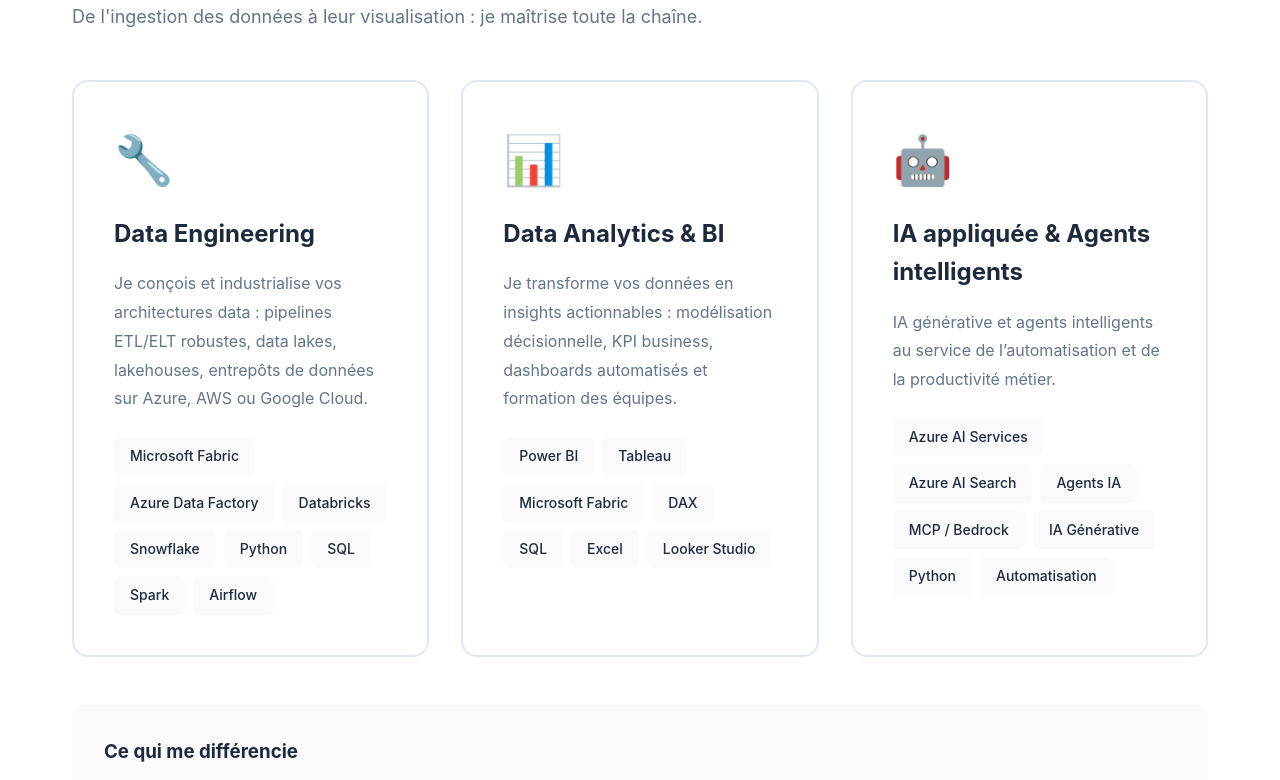
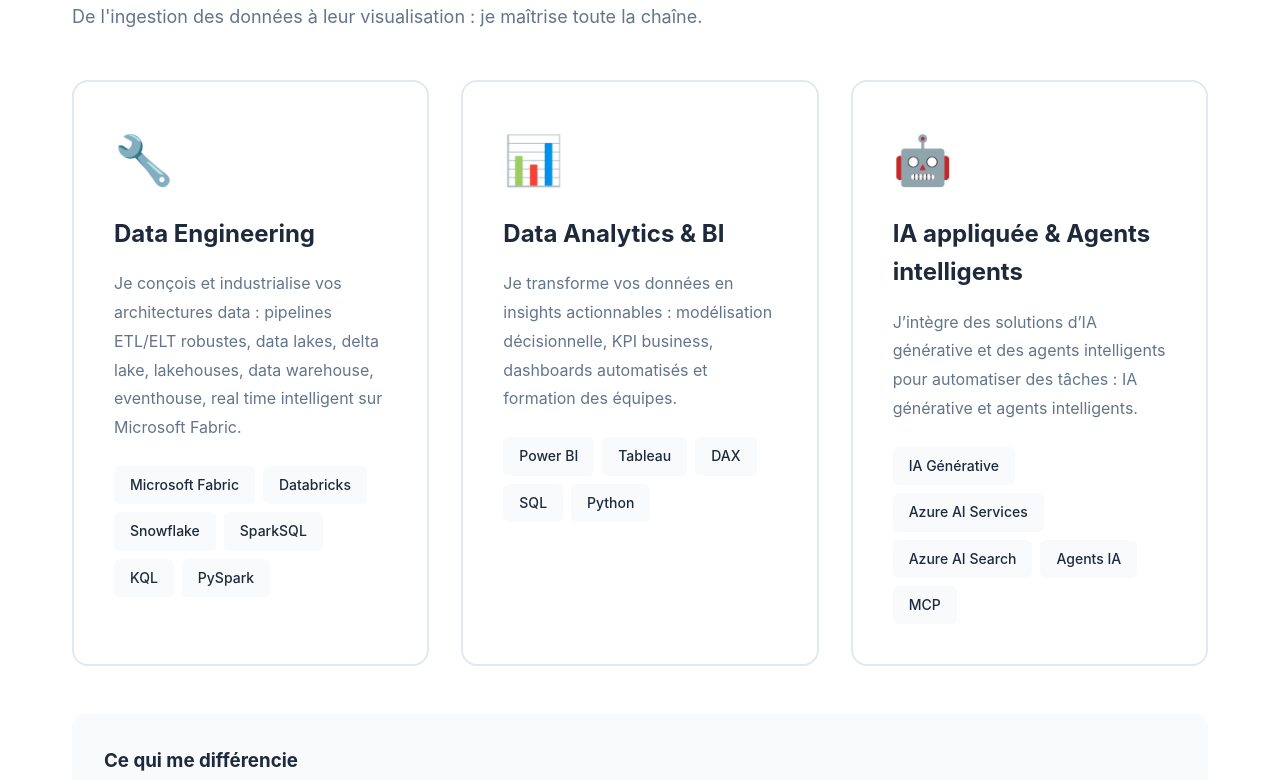
Before and after one commit to meneda11/meneda11, a plain HTML site: page free.html in a window 1280 px wide. Shown: the part 1994-2774 px from the top of the page. Drawn offline with Linux system fonts and the light colour scheme.

Commit message:
Update free.html

```diff
--- a/free.html
+++ b/free.html
@@ -694,7 +694,7 @@
                 </div>
             </div>
 
-            <p class="hero-description">Data Analyst & Data Engineer certifié Azure et AWS. J'industrialise des chaînes data complètes : ingestion, modélisation, dashboards automatisés et architectures cloud évolutives.</p>
+            <p class="hero-description">Consultant Data & IA certifié Azure et AWS. J'industrialise des chaînes data complètes : ingestion, modélisation, dashboards automatisés et architectures cloud évolutives.</p>
 
             <div class="cta-buttons">
                 <a href="#contact" class="btn btn-primary">Me contacter</a>
@@ -762,16 +762,14 @@
             <div class="service-card">
                 <div class="service-icon">🔧</div>
                 <h3 class="service-title">Data Engineering</h3>
-                <p class="service-description">Je conçois et industrialise vos architectures data : pipelines ETL/ELT robustes, data lakes, lakehouses, entrepôts de données sur Azure, AWS ou Google Cloud.</p>
+                <p class="service-description">Je conçois et industrialise vos architectures data : pipelines ETL/ELT robustes, data lakes, delta lake, lakehouses, data warehouse, eventhouse, real time intelligent sur Microsoft Fabric.</p>
                 <div class="service-skills">
                     <span class="skill-tag">Microsoft Fabric</span>
-                    <span class="skill-tag">Azure Data Factory</span>
                     <span class="skill-tag">Databricks</span>
                     <span class="skill-tag">Snowflake</span>
-                    <span class="skill-tag">Python</span>
-                    <span class="skill-tag">SQL</span>
-                    <span class="skill-tag">Spark</span>
-                    <span class="skill-tag">Airflow</span>
+                    <span class="skill-tag">SparkSQL</span>
+                    <span class="skill-tag">KQL</span>
+                    <span class="skill-tag">PySpark</span>
                 </div>
             </div>
 
@@ -782,11 +780,9 @@
                 <div class="service-skills">
                     <span class="skill-tag">Power BI</span>
                     <span class="skill-tag">Tableau</span>
-                    <span class="skill-tag">Microsoft Fabric</span>
                     <span class="skill-tag">DAX</span>
                     <span class="skill-tag">SQL</span>
-                    <span class="skill-tag">Excel</span>
-                    <span class="skill-tag">Looker Studio</span>
+                     <span class="skill-tag">Python</span>
                 </div>
             </div>
 
@@ -794,16 +790,15 @@
                 <div class="service-icon">🤖</div>
                 <h3 class="service-title">IA appliquée & Agents intelligents</h3>
                 <p class="service-description">
-                    IA générative et agents intelligents au service de l’automatisation et de la productivité métier.
+                     J’intègre des solutions d’IA générative et des agents intelligents pour automatiser des tâches :
+                    IA générative et agents intelligents.
                 </p>
                 <div class="service-skills">
+                    <span class="skill-tag">IA Générative</span>
                     <span class="skill-tag">Azure AI Services</span>
                     <span class="skill-tag">Azure AI Search</span>
                     <span class="skill-tag">Agents IA</span>
-                    <span class="skill-tag">MCP / Bedrock</span>
-                    <span class="skill-tag">IA Générative</span>
-                    <span class="skill-tag">Python</span>
-                    <span class="skill-tag">Automatisation</span>
+                    <span class="skill-tag">MCP</span>
                 </div>
             </div>
 
@@ -834,7 +829,7 @@
             <div class="process-card">
                 <div class="process-number">2</div>
                 <h3 class="process-title">Conception & Déploiement</h3>
-                <p class="process-description">Construction des pipelines, modélisation des données, création des dashboards, tests et validation en mode agile avec livraisons progressives.</p>
+                <p class="process-description">Construction des pipelines, modélisation des données, création des dashboards automatisés, tests et validation en mode agile avec livraisons progressives.</p>
                 <p class="process-deliverable">Livrable : Solution data complète, documentée et industrialisée</p>
             </div>
 
```
